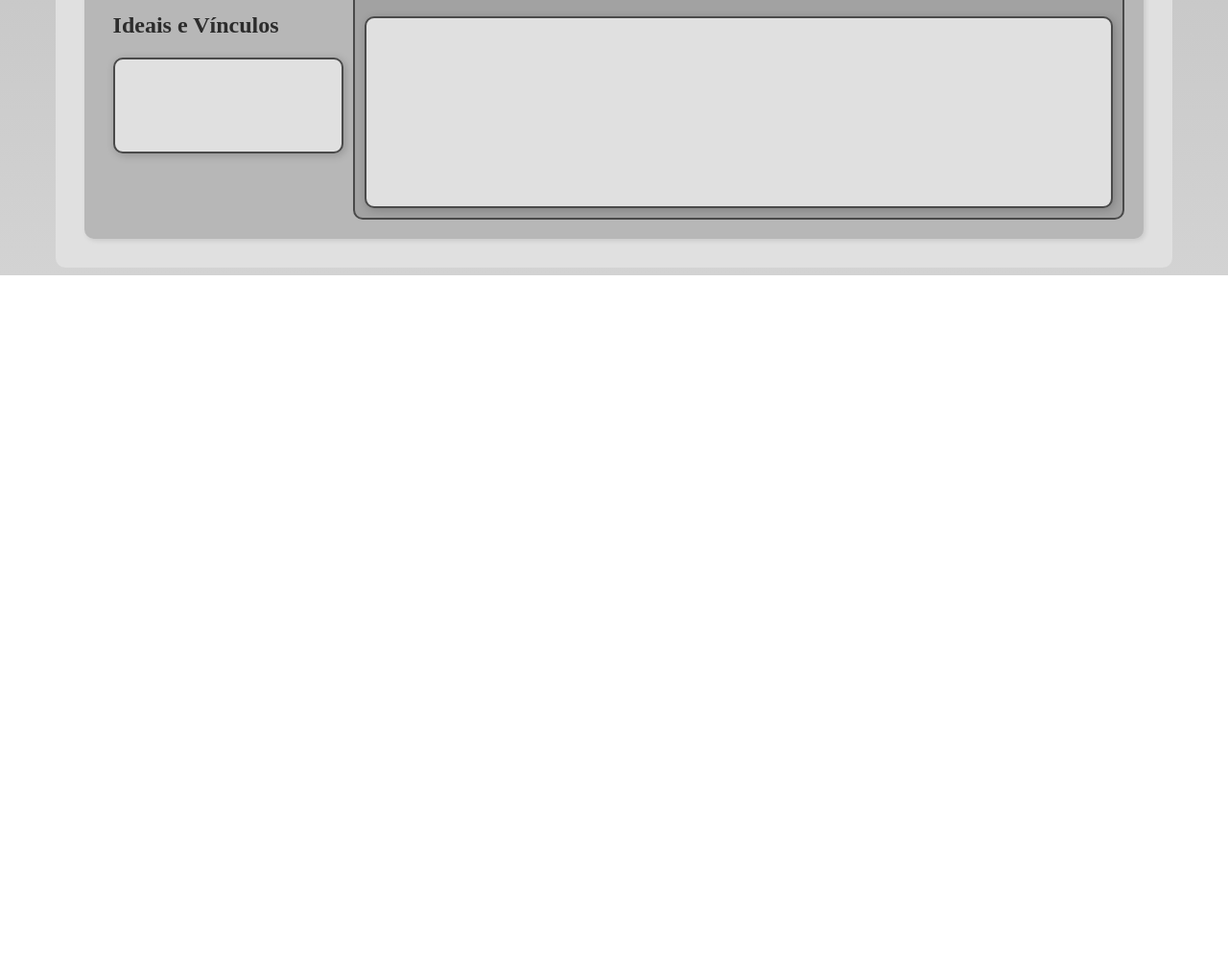
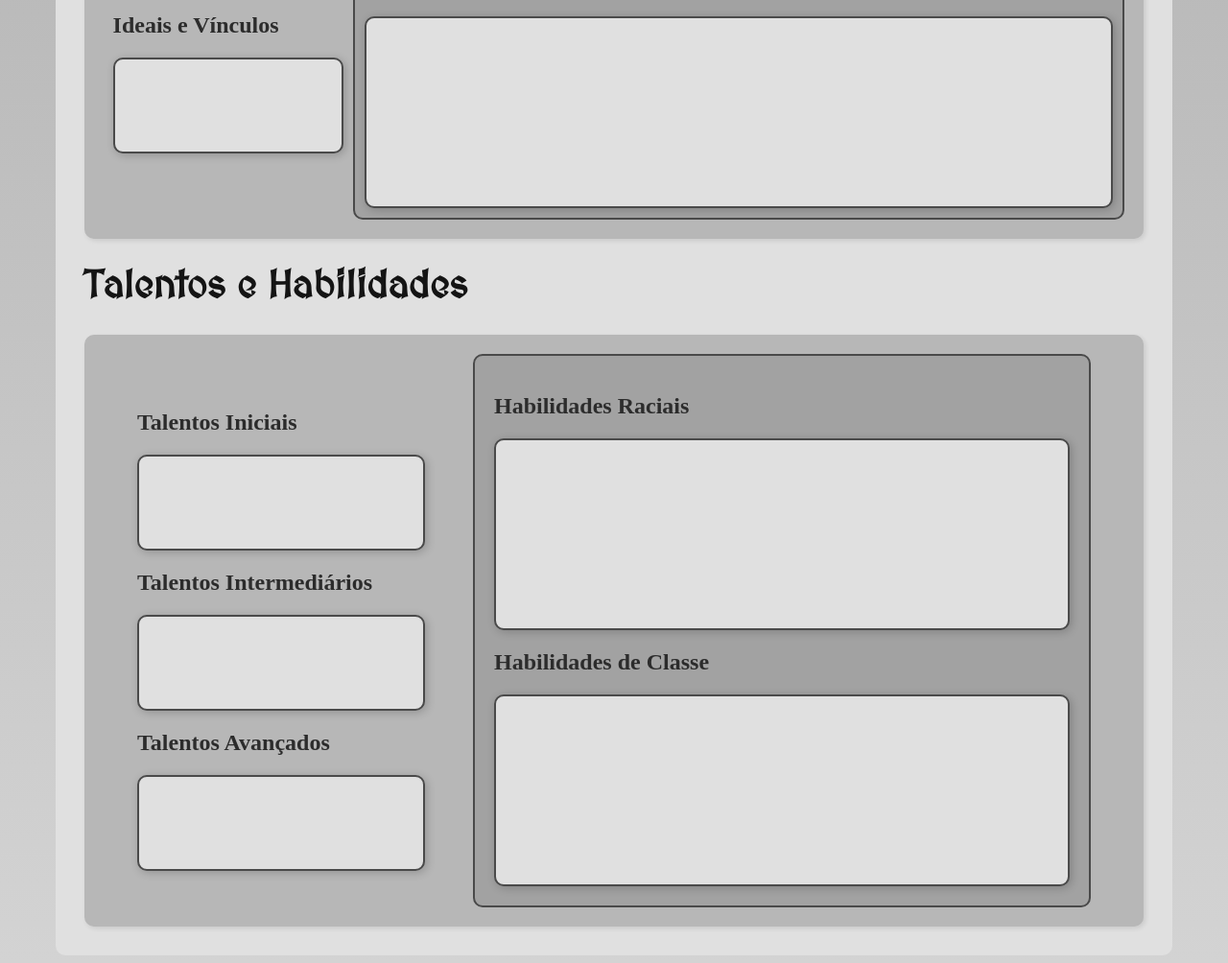
Before and after one commit to philystar/Contos-de-Myrathia, a plain HTML site: page personal.html in a window 1280 px wide. Shown: the part 1265-2269 px from the top of the page at 96% size. Before the commit the page ends 1552 px from the top, so only its background shows below. Drawn offline with Linux system fonts and the light colour scheme; a web font is replaced by a local one.

Commit message:
ACHO Q TERMINEIRR.R... beber xixir

```diff
--- a/personal.html
+++ b/personal.html
@@ -15,7 +15,6 @@
                 <h1> Contos de Myrathia </h1>
             </div> <!-- fecha Título principal-->
             <div class="tabs"> <!-- Links para as abas-->
-                <a class="tab1" href="actions.html" title="Ações" target="_self"> Ações </a>
                 <a class="tab2" href="index.html" title="Características" target="_self"> Características </a>
                 <a class="tab3" href="equipments.html" title="Equipamentos" target="_self"> Equipamentos </a>
                 <a class="tab4" href="personal.html" title="Traços Pessoais" target="_self"> Traços Pessoais </a>
@@ -124,6 +123,55 @@
                     </div>
                 </div>
             </div>
+            <div class=title>
+                <h1> Talentos e Habilidades  </h1>
+            </div>
+            <div class="section3" id="section3personal">
+                <div class="section3left">
+                    <div class="section3top">
+                        <h2 class="section3title">
+                            Talentos Iniciais
+                        </h2>
+                        <textarea class="personality">
+
+                        </textarea>
+                    </div>
+                    <div class="section3mid">
+                        <h2 class="section3title">
+                            Talentos Intermediários
+                        </h2>
+                        <textarea class="personality">
+
+                        </textarea>
+                    </div>
+                    <div class="section3bottom">
+                        <h2 class="section3title">
+                            Talentos Avançados
+                        </h2>
+                        <textarea class="personality">
+
+                        </textarea>
+                    </div>
+                </div>
+                <div class="section3right">
+                    <div class="section3rightblock1">
+                        <h2 class="section3title">
+                            Habilidades Raciais
+                        </h2>
+                        <textarea class="notes">
+
+                        </textarea>
+                    </div>
+                    <div class="section3rightblock2">
+                        <h2 class="section3title">
+                            Habilidades de Classe
+                        </h2>
+                        <textarea class="notes">
+
+                        </textarea>
+                    </div>
+                </div>
+            </div>
     <script src="script.js"></script>
     <script src="scriptpic.js"></script>
 </body>
--- a/style1.css
+++ b/style1.css
@@ -524,3 +524,20 @@
 .notes:focus {
     height: 500px;
 }
+
+.section3 {
+    display: flex;
+    flex-direction: row;
+}
+
+.section3left {
+    width: 300px;
+}
+
+.section3right {
+    background-color: var(--cor-fieldhighlight);
+    padding: 20px;
+    border: solid 2px var(--cor-border);
+    border-radius: 10px;
+    width: 600px;
+}
```
Also changed, not shown: actions.html (deleted, +0 -37 lines), equipments.html (+0 -1 lines), index.html (+0 -1 lines), spells.html (+0 -1 lines).
